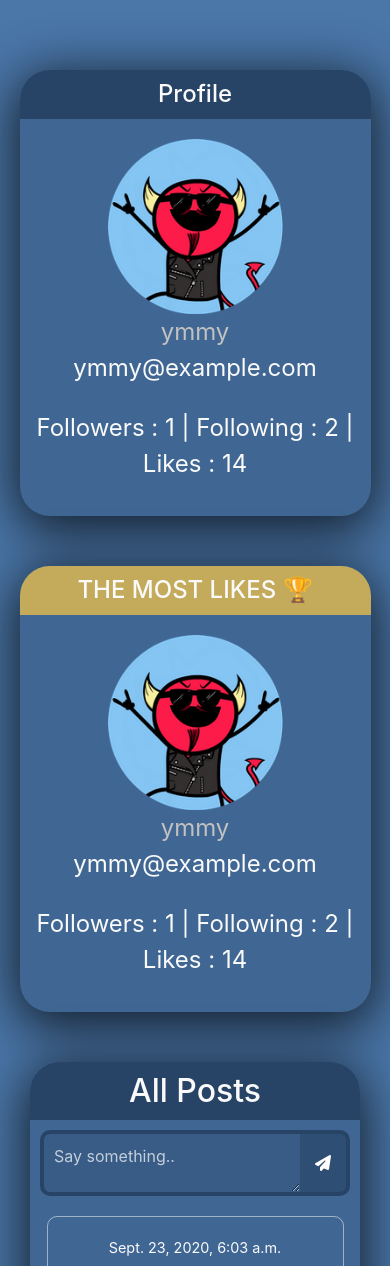
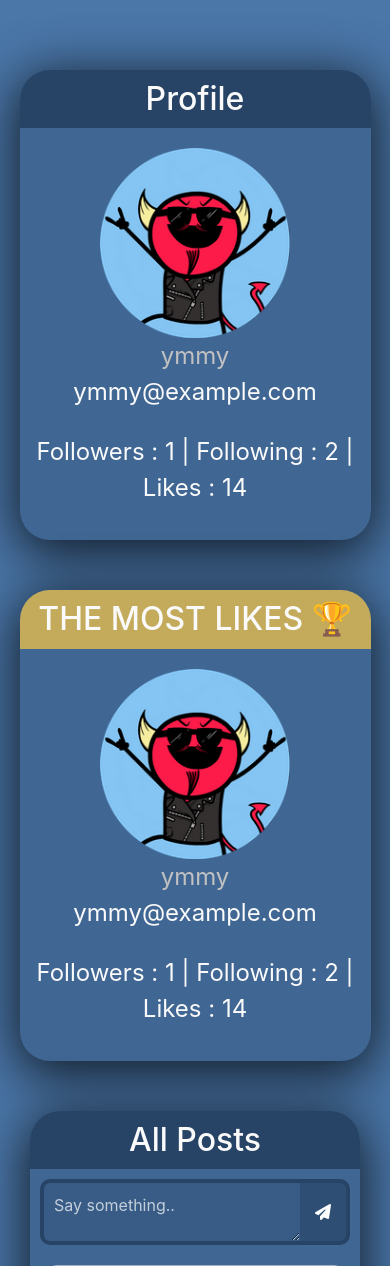
Before and after one commit to ymmy1/network, a Django app: page / in a window 390 px wide. Shown: the part 56-1322 px from the top of the page. Run offline with Django 3.2, Linux system fonts and the light colour scheme; a user stored in the database is signed in; data comes from the database, SQL or seed files in the repository; both versions use the stored data as it was after the commit; some libraries are stand-ins or nearby versions.

Commit message:
responsivness

```diff
--- a/network/static/network/styles/styles.css
+++ b/network/static/network/styles/styles.css
@@ -113,7 +113,6 @@ body #index .posts_container, body #profile .posts_container, body #following .p
   margin: 0 auto;
   max-width: 700px;
   width: 100%;
-  min-width: 430px;
   display: -webkit-box;
   display: -ms-flexbox;
   display: flex;
@@ -129,6 +128,7 @@ body #index .posts_container .posts, body #profile .posts_container .posts, body
   height: -moz-fit-content;
   height: fit-content;
   padding-bottom: 20px;
+  max-width: 600px;
 }
 
 body #index .posts_container .posts form, body #profile .posts_container .posts form, body #following .posts_container .posts form {
@@ -389,34 +389,24 @@ body #register form .avatar-list .active, body #login form .avatar-list .active,
   }
 }
 
-@media screen and (max-width: 1100px) {
-  body #index .profile-card h2, body #profile .profile-card h2, body #following .profile-card h2 {
-    font-size: 1.5em;
-  }
-  body #index .profile-card img, body #profile .profile-card img, body #following .profile-card img {
-    width: 175px;
-  }
-  body #index .profile-card a, body #index .profile-card p, body #profile .profile-card a, body #profile .profile-card p, body #following .profile-card a, body #following .profile-card p {
-    padding: 0 5px;
-  }
-}
-
-@media screen and (max-width: 920px) {
+@media screen and (max-width: 1400px) {
   body #index .leader, body #index .profile, body #index .login, body #profile .leader, body #profile .profile, body #profile .login, body #following .leader, body #following .profile, body #following .login {
     display: none;
   }
   body #index .card-container, body #profile .card-container, body #following .card-container {
+    width: -webkit-fill-available;
     display: block;
   }
   body #index .card-container #login h2, body #profile .card-container #login h2, body #following .card-container #login h2 {
     font-size: 1.5em;
   }
-  body #index .card-container .leader2, body #profile .card-container .leader2, body #following .card-container .leader2 {
-    margin-top: 50px !important;
+  body #index .card-container .profile-card, body #profile .card-container .profile-card, body #following .card-container .profile-card {
+    margin: 0 auto 50px !important;
+    width: fi;
   }
 }
 
-@media screen and (max-width: 670px) {
+@media screen and (max-width: 970px) {
   body #index, body #profile, body #following {
     display: -webkit-box;
     display: -ms-flexbox;
@@ -432,9 +422,6 @@ body #register form .avatar-list .active, body #login form .avatar-list .active,
   body #index .leader, body #index .profile, body #index .login, body #profile .leader, body #profile .profile, body #profile .login, body #following .leader, body #following .profile, body #following .login {
     display: none;
   }
-  body #index .profile-card, body #profile .profile-card, body #following .profile-card {
-    margin: auto !important;
-  }
   body #index .leader2, body #profile .leader2, body #following .leader2 {
     margin-bottom: 50px !important;
   }
@@ -443,6 +430,9 @@ body #register form .avatar-list .active, body #login form .avatar-list .active,
 @media screen and (max-width: 470px) {
   body #index, body #profile, body #following {
     padding: 70px 0px;
+  }
+  body #index .profile-card img, body #profile .profile-card img, body #following .profile-card img {
+    width: 190px;
   }
   body #index .posts_container, body #profile .posts_container, body #following .posts_container {
     max-width: 100%;
--- a/network/static/network/styles/styles.scss
+++ b/network/static/network/styles/styles.scss
@@ -110,7 +110,6 @@ body
             margin: 0 auto;
             max-width: 700px;
             width: 100%;
-            min-width: 430px;
             display: flex;
             justify-content: center;
             padding: 0 10px;
@@ -119,6 +118,7 @@ body
                 margin: 0 20px !important;
                 height: fit-content;
                 padding-bottom: 20px;
+                max-width: 600px;
                 form
                 {
                     display: flex;
@@ -371,31 +371,7 @@ body
         }
     }
 }
-@media screen and (max-width: 1100px)
-{
-    body
-    {
-        #index, #profile, #following
-        {
-            .profile-card
-            {
-                h2
-                {
-                    font-size: 1.5em;
-                }
-                img
-                {
-                    width: 175px;
-                }
-                a,p
-                {
-                    padding: 0 5px;
-                }
-            }
-        }
-    }
-}
-@media screen and (max-width: 920px)
+@media screen and (max-width: 1400px)
 {
     body
     {
@@ -407,6 +383,7 @@ body
             }
             .card-container
             {
+                width: -webkit-fill-available;
                 display: block;
                 #login
                 {
@@ -415,15 +392,16 @@ body
                         font-size: 1.5em;
                     }
                 }
-                .leader2
+                .profile-card
                 {
-                    margin-top: 50px !important;
+                    margin: 0 auto 50px !important;
+                    width: fi;
                 }
             }
         }
     }
 }
-@media screen and (max-width: 670px)
+@media screen and (max-width: 970px)
 {
     body
     {
@@ -435,10 +413,6 @@ body
             .leader, .profile, .login
             {
                 display: none;
-            }
-            .profile-card
-            {
-                margin: auto !important;
             }
             .leader2
             {
@@ -454,6 +428,13 @@ body
         #index, #profile, #following
         {
             padding: 70px 0px;
+            .profile-card
+            {
+                img
+                {
+                    width: 190px;
+                }
+            }
             .posts_container
             {
                 max-width: 100%;
--- a/network/templates/network/edit_profile.html
+++ b/network/templates/network/edit_profile.html
@@ -19,7 +19,7 @@
                 <input type="radio" id="avatar_chips.png" name="avatar" value="avatar_chips.png">
                 <label for="avatar_chips.png"><img src="../../static/network/img/avatars/avatar_chips.png" alt="avatar_chips.png"></label>
 
-                <input type="radio" id=avatar_cr_frog_1.png"" name="avatar" value="avatar_cr_frog_1.png">
+                <input type="radio" id="avatar_cr_frog_1.png" name="avatar" value="avatar_cr_frog_1.png">
                 <label for="avatar_cr_frog_1.png"><img src="../../static/network/img/avatars/avatar_cr_frog_1.png" alt="avatar_cr_frog_1.png"></label>
 
                 <input type="radio" id="avatar_boomerang_tom_and_jerry_jerry.png" name="avatar" value="avatar_boomerang_tom_and_jerry_jerry.png">
--- a/network/templates/network/register.html
+++ b/network/templates/network/register.html
@@ -34,7 +34,7 @@
             <input type="radio" id="avatar_chips.png" name="avatar" value="avatar_chips.png">
             <label for="avatar_chips.png"><img src="../../static/network/img/avatars/avatar_chips.png" alt="avatar_chips.png"></label>
 
-            <input type="radio" id=avatar_cr_frog_1.png"" name="avatar" value="avatar_cr_frog_1.png">
+            <input type="radio" id="avatar_cr_frog_1.png" name="avatar" value="avatar_cr_frog_1.png">
             <label for="avatar_cr_frog_1.png"><img src="../../static/network/img/avatars/avatar_cr_frog_1.png" alt="avatar_cr_frog_1.png"></label>
 
             <input type="radio" id="avatar_boomerang_tom_and_jerry_jerry.png" name="avatar" value="avatar_boomerang_tom_and_jerry_jerry.png">
```
Also changed, not shown: db.sqlite3, 1 other file.
